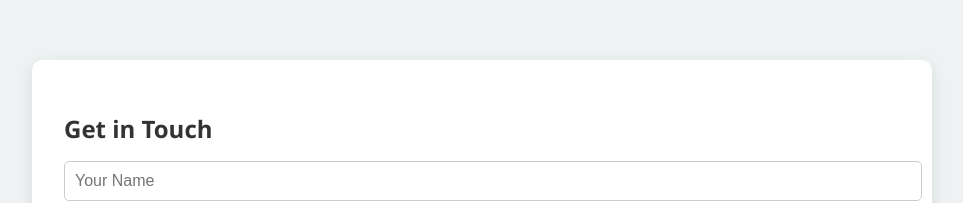
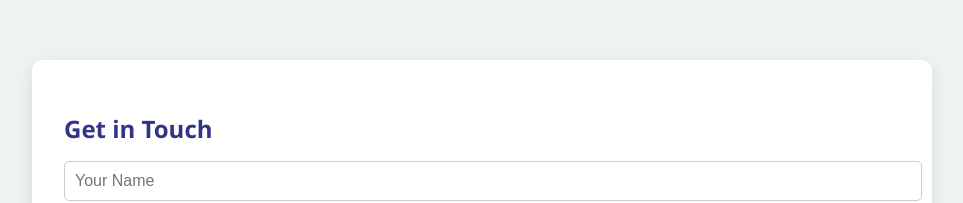
Before and after one commit to kc-clintone/paircoding, a plain HTML site: page index.html in a window 1280 px wide. Shown: the part 153-356 px from the top of the page, without its empty margins (158-1121 px from the left). Drawn offline with Linux system fonts and the light colour scheme.

Commit message:
Update index.html

```diff
--- a/index.html
+++ b/index.html
@@ -41,7 +41,7 @@
     }
 
     h2 {
-      color: #333;
+      color: #338;
       margin-bottom: 1rem;
     }
 
```
